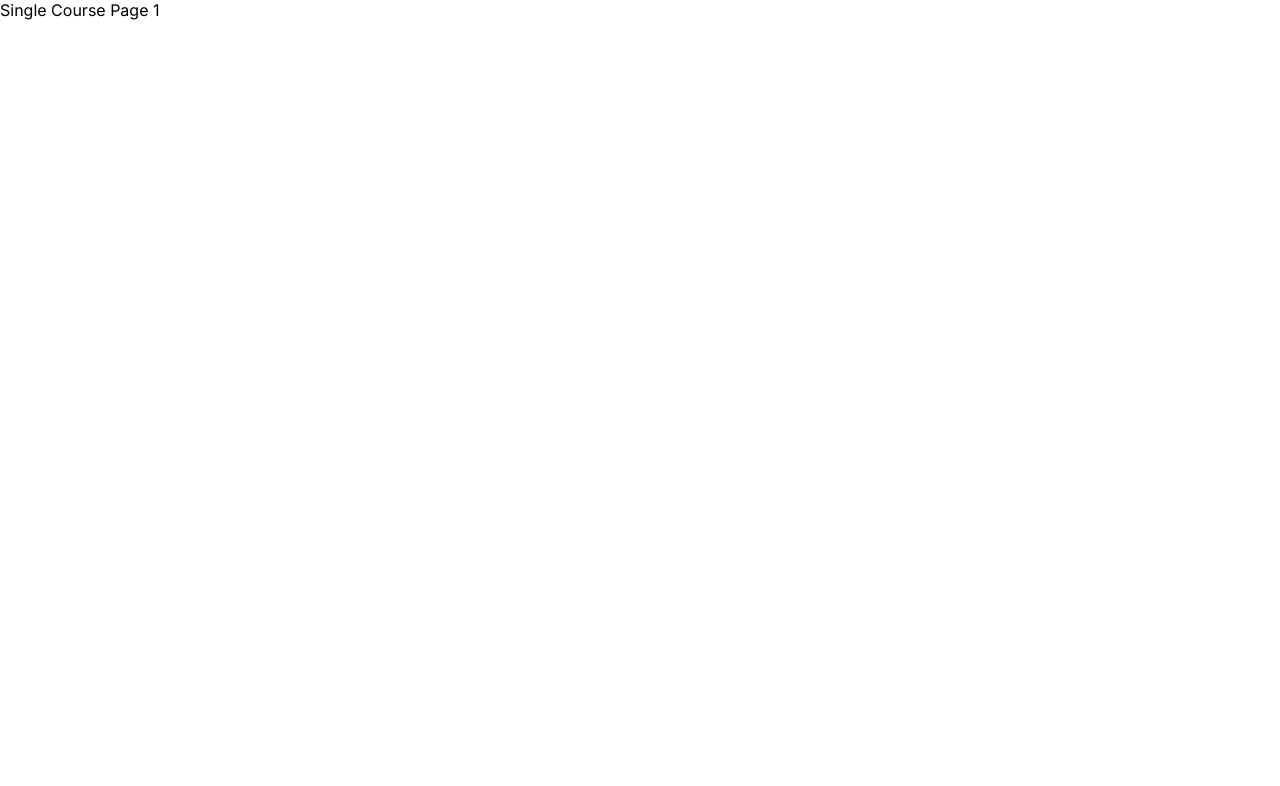
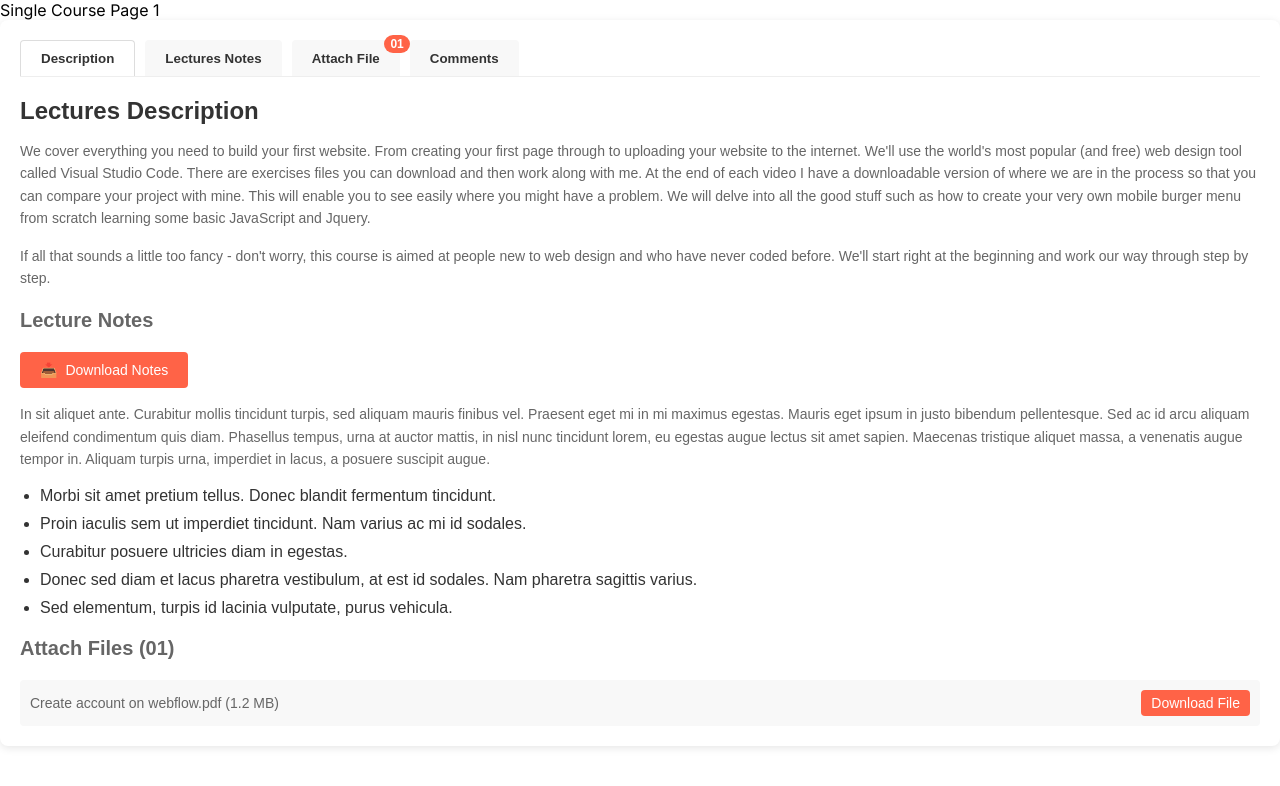
Before and after one commit to archis-academy/june-frontend-e-tutor-lms-1, a Next.js app: page /course/1 in a window 1280 px wide. Shown: the top 786 px of the page. Built offline with nearby package versions, Linux system fonts and the light colour scheme.

Commit message:
[JU-22]-WPD start

```diff
--- /dev/null
+++ b/src/Components/WatchCoursePage/WatchCoursePage.module.scss
@@ -0,0 +1,131 @@
+.watchCoursePage {
+  padding: 20px;
+  background-color: #fff;
+  border-radius: 8px;
+  box-shadow: 0 2px 8px rgba(0, 0, 0, 0.1);
+  font-family: Arial, sans-serif;
+  color: #333;
+
+  .courseTabs {
+    display: flex;
+    margin-bottom: 20px;
+    border-bottom: 1px solid #eee;
+
+    .courseTab {
+      padding: 10px 20px;
+      margin-right: 10px;
+      background-color: #f8f8f8;
+      border: none;
+      border-radius: 4px 4px 0 0;
+      cursor: pointer;
+      font-weight: bold;
+      color: #333;
+      position: relative;
+
+      &.active {
+        background-color: #fff;
+        border: 1px solid #ddd;
+        border-bottom: none;
+      }
+
+      &:not(.active):hover {
+        background-color: #eee;
+      }
+    }
+
+    .fileCountBadge {
+      background-color: #ff6347;
+      color: #fff;
+      padding: 2px 6px;
+      border-radius: 12px;
+      font-size: 12px;
+      margin-left: 5px;
+      position: absolute;
+      top: -5px;
+      right: -10px;
+    }
+  }
+
+  .courseContent {
+    h2 {
+      color: #333;
+      margin-bottom: 15px;
+      font-size: 24px;
+    }
+
+    p {
+      font-size: 14px;
+      line-height: 1.6;
+      margin-bottom: 15px;
+      color: #666;
+    }
+
+    h3 {
+      color: #666;
+      margin-top: 20px;
+      font-size: 20px;
+    }
+
+    .downloadNotesButton {
+      padding: 10px 20px;
+      background-color: #ff6347;
+      color: #fff;
+      border: none;
+      border-radius: 4px;
+      cursor: pointer;
+      margin-bottom: 15px;
+      display: inline-block;
+      font-size: 14px;
+      display: flex;
+      align-items: center;
+
+      &:hover {
+        background-color: #e5533f;
+      }
+
+      &::before {
+        content: "📥";
+        margin-right: 8px;
+      }
+    }
+
+    ul {
+      padding-left: 20px;
+      margin-bottom: 20px;
+      list-style-type: disc;
+
+      li {
+        margin-bottom: 10px;
+      }
+    }
+
+    .fileAttachment {
+      display: flex;
+      justify-content: space-between;
+      align-items: center;
+      padding: 10px;
+      background-color: #f8f8f8;
+      border-radius: 4px;
+      margin-top: 10px;
+
+      .fileInfo {
+        font-size: 14px;
+        color: #666;
+      }
+
+      .downloadFileButton {
+        padding: 5px 10px;
+        background-color: #ff6347;
+        color: #fff;
+        border: none;
+        border-radius: 4px;
+        cursor: pointer;
+        font-size: 14px;
+
+        &:hover {
+          background-color: #e5533f;
+        }
+      }
+    }
+  }
+}
--- /dev/null
+++ b/src/Components/WatchCoursePage/WatchCoursePage.tsx
@@ -0,0 +1,73 @@
+import React from "react";
+import styles from "./WatchCoursePage.module.scss";
+
+const WatchCoursePage = () => {
+  return (
+    <div className={styles.watchCoursePage}>
+      <div className={styles.courseTabs}>
+        <button className={`${styles.courseTab} ${styles.active}`}>
+          Description
+        </button>
+        <button className={styles.courseTab}>Lectures Notes</button>
+        <button className={styles.courseTab}>
+          Attach File <span className={styles.fileCountBadge}>01</span>
+        </button>
+        <button className={styles.courseTab}>Comments</button>
+      </div>
+
+      <div className={styles.courseContent}>
+        <h2>Lectures Description</h2>
+        <p>
+          We cover everything you need to build your first website. From creating
+          your first page through to uploading your website to the internet. We'll
+          use the world's most popular (and free) web design tool called Visual
+          Studio Code. There are exercises files you can download and then work along
+          with me. At the end of each video I have a downloadable version of where we
+          are in the process so that you can compare your project with mine. This
+          will enable you to see easily where you might have a problem. We will delve
+          into all the good stuff such as how to create your very own mobile burger
+          menu from scratch learning some basic JavaScript and Jquery.
+        </p>
+        <p>
+          If all that sounds a little too fancy - don't worry, this course is aimed
+          at people new to web design and who have never coded before. We'll start
+          right at the beginning and work our way through step by step.
+        </p>
+
+        <h3>Lecture Notes</h3>
+        <button className={styles.downloadNotesButton}>Download Notes</button>
+        <p>
+          In sit aliquet ante. Curabitur mollis tincidunt turpis, sed aliquam mauris
+          finibus vel. Praesent eget mi in mi maximus egestas. Mauris eget ipsum in
+          justo bibendum pellentesque. Sed ac id arcu aliquam eleifend condimentum
+          quis diam. Phasellus tempus, urna at auctor mattis, in nisl nunc tincidunt
+          lorem, eu egestas augue lectus sit amet sapien. Maecenas tristique aliquet
+          massa, a venenatis augue tempor in. Aliquam turpis urna, imperdiet in
+          lacus, a posuere suscipit augue.
+        </p>
+        <ul>
+          <li>Morbi sit amet pretium tellus. Donec blandit fermentum tincidunt.</li>
+          <li>
+            Proin iaculis sem ut imperdiet tincidunt. Nam varius ac mi id sodales.
+          </li>
+          <li>Curabitur posuere ultricies diam in egestas.</li>
+          <li>
+            Donec sed diam et lacus pharetra vestibulum, at est id sodales. Nam
+            pharetra sagittis varius.
+          </li>
+          <li>Sed elementum, turpis id lacinia vulputate, purus vehicula.</li>
+        </ul>
+
+        <h3>Attach Files (01)</h3>
+        <div className={styles.fileAttachment}>
+          <span className={styles.fileInfo}>
+            Create account on webflow.pdf (1.2 MB)
+          </span>
+          <button className={styles.downloadFileButton}>Download File</button>
+        </div>
+      </div>
+    </div>
+  );
+};
+
+export default WatchCoursePage;
--- a/src/app/course/[courseID]/page.tsx
+++ b/src/app/course/[courseID]/page.tsx
@@ -1,11 +1,14 @@
 import React from "react";
+import CourseDetails from "../../../Components/WatchCoursePage/WatchCoursePage";
 
 const CoursePage = ({ params }: { params: { courseID: string } }) => {
-
   return (
-    <div>
-      Single Course Page {params.courseID}
-    </div>
+    <>
+      <div>Single Course Page {params.courseID}</div>
+      <div>
+        <CourseDetails />
+      </div>
+    </>
   );
 };
 
```
